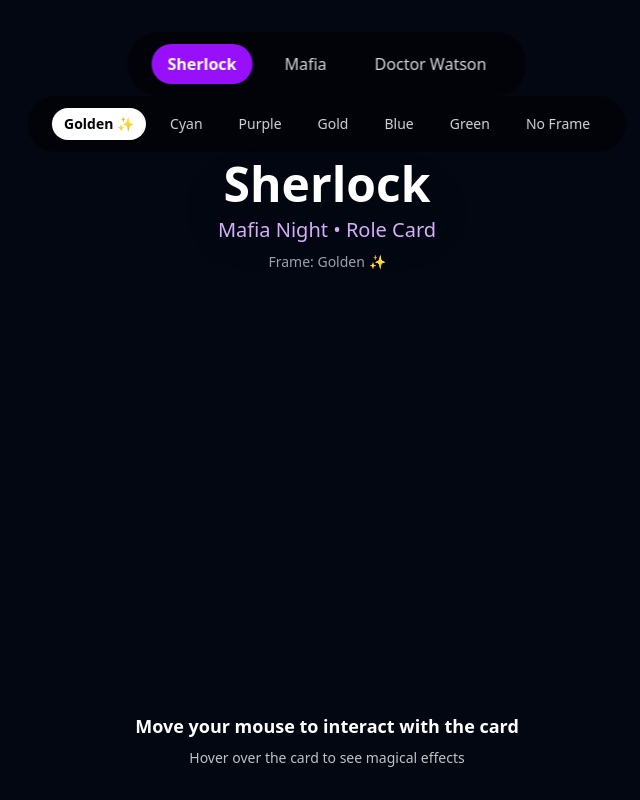
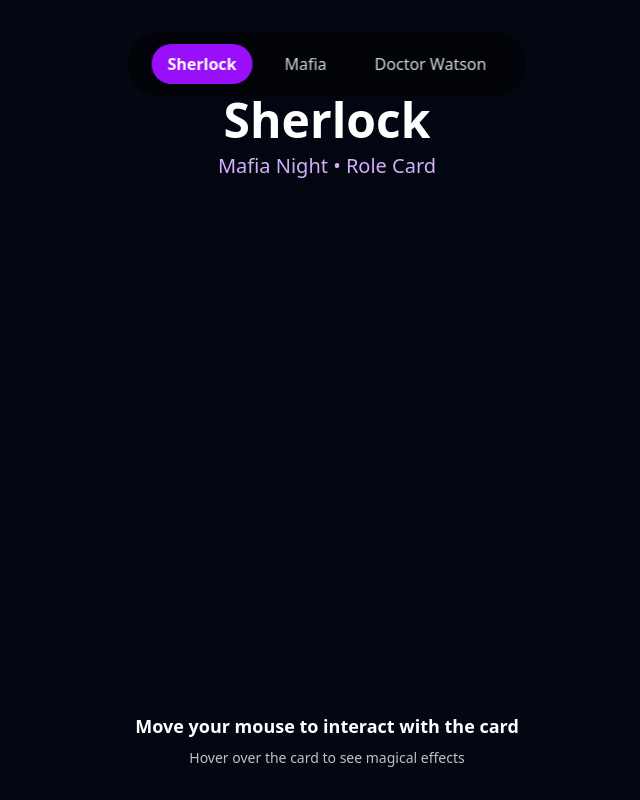
Before and after one commit to m3hransh/mafia-night, a Next.js app in the folder frontend/: page / in a window 1280 px wide. Shown: the whole page, without its empty margins (313-953 px from the left). Built offline with nearby package versions, Linux system fonts and the light colour scheme.

Commit message:
refactor: remove frame selector UI, keep golden-dynamic as only option
- Remove frame style selector buttons
- Lock to golden-dynamic frame permanently
- Simplify UI with only role selector
- Move title overlay back to top position
- Clean up unused frame options code

```diff
--- a/frontend/app/page.tsx
+++ b/frontend/app/page.tsx
@@ -19,29 +19,13 @@ const roles = [
   { name: 'Doctor Watson', video: '/roles/Doctor Watson.webm' },
 ];
 
-const frameStyles: Array<'cyan' | 'purple' | 'gold' | 'blue' | 'green' | 'golden-dynamic' | 'none'> = [
-  'golden-dynamic', 'cyan', 'purple', 'gold', 'blue', 'green', 'none'
-];
-
-const frameLabels = {
-  'golden-dynamic': 'Golden ✨',
-  cyan: 'Cyan',
-  purple: 'Purple',
-  gold: 'Gold',
-  blue: 'Blue',
-  green: 'Green',
-  none: 'No Frame'
-};
-
 export default function Home() {
   const [currentRoleIndex, setCurrentRoleIndex] = useState(0);
-  const [currentFrameIndex, setCurrentFrameIndex] = useState(0);
   const currentRole = roles[currentRoleIndex];
-  const currentFrame = frameStyles[currentFrameIndex];
 
   return (
     <main className="relative w-full h-screen overflow-hidden">
-      <CardScene videoSrc={currentRole.video} roleName={currentRole.name} frameStyle={currentFrame} />
+      <CardScene videoSrc={currentRole.video} roleName={currentRole.name} frameStyle="golden-dynamic" />
 
       {/* Role selector */}
       <div className="absolute top-8 left-1/2 transform -translate-x-1/2 z-10">
@@ -62,32 +46,12 @@ export default function Home() {
         </div>
       </div>
 
-      {/* Frame style selector */}
-      <div className="absolute top-24 left-1/2 transform -translate-x-1/2 z-10">
-        <div className="bg-black/50 backdrop-blur-md rounded-full px-6 py-3 flex gap-3">
-          {frameStyles.map((style, index) => (
-            <button
-              key={style}
-              onClick={() => setCurrentFrameIndex(index)}
-              className={`px-3 py-1.5 rounded-full transition-all text-sm ${
-                index === currentFrameIndex
-                  ? 'bg-white text-black font-semibold'
-                  : 'bg-transparent text-gray-300 hover:bg-white/20'
-              }`}
-            >
-              {frameLabels[style]}
-            </button>
-          ))}
-        </div>
-      </div>
-
       {/* Title overlay */}
-      <div className="absolute top-40 left-1/2 transform -translate-x-1/2 text-center z-10">
+      <div className="absolute top-24 left-1/2 transform -translate-x-1/2 text-center z-10">
         <h1 className="text-5xl font-bold text-white mb-2 drop-shadow-2xl">
           {currentRole.name}
         </h1>
         <p className="text-xl text-purple-300">Mafia Night • Role Card</p>
-        <p className="text-sm text-gray-400 mt-2">Frame: {frameLabels[currentFrame]}</p>
       </div>
 
     </main>
```
